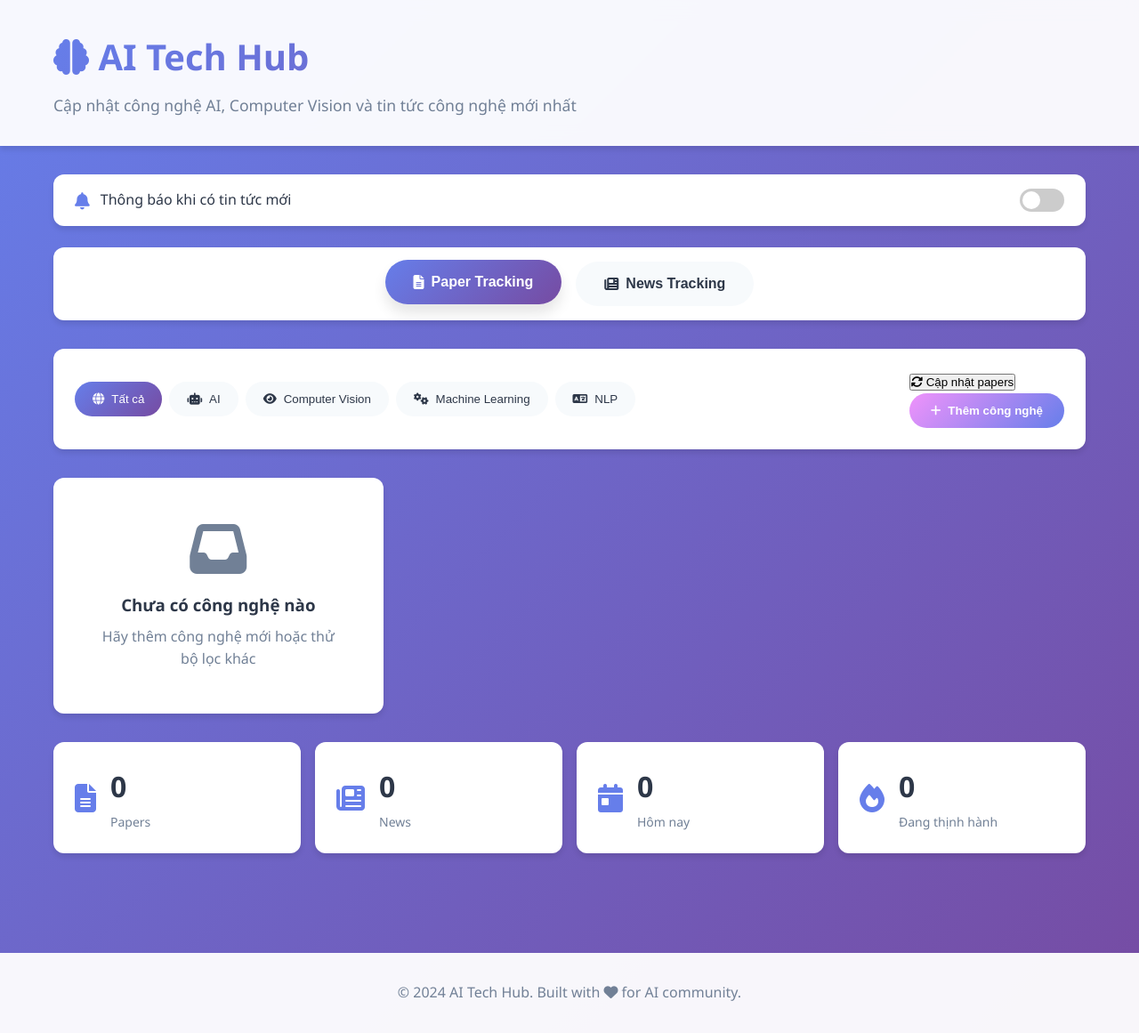
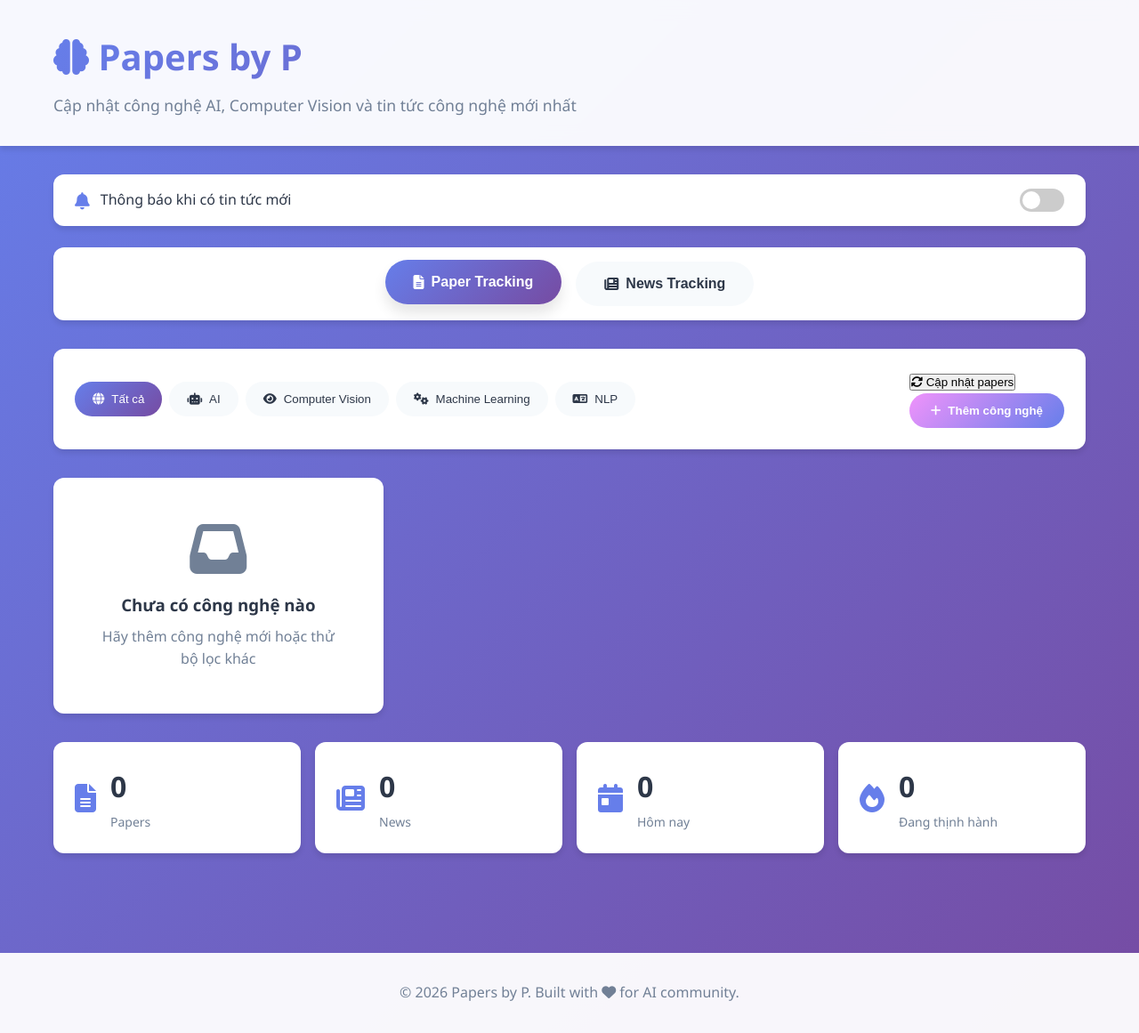
Before and after one commit to Fusirod/Newspaper, a plain HTML site: page index.html in a window 1280 px wide. Shown: the whole page at 89% size. Drawn offline with Linux system fonts and the light colour scheme; no server answers.

Commit message:
modified:   index.html

```diff
--- a/index.html
+++ b/index.html
@@ -10,7 +10,7 @@
 <body>
     <header>
         <div class="container">
-            <h1><i class="fas fa-brain"></i> AI Tech Hub</h1>
+            <h1><i class="fas fa-brain"></i> Papers by P</h1>
             <p>Cập nhật công nghệ AI, Computer Vision và tin tức công nghệ mới nhất</p>
         </div>
     </header>
@@ -235,7 +235,7 @@
 
     <footer>
         <div class="container">
-            <p>&copy; 2024 AI Tech Hub. Built with <i class="fas fa-heart"></i> for AI community.</p>
+            <p>&copy; 2026 Papers by P. Built with <i class="fas fa-heart"></i> for AI community.</p>
         </div>
     </footer>
 
```
